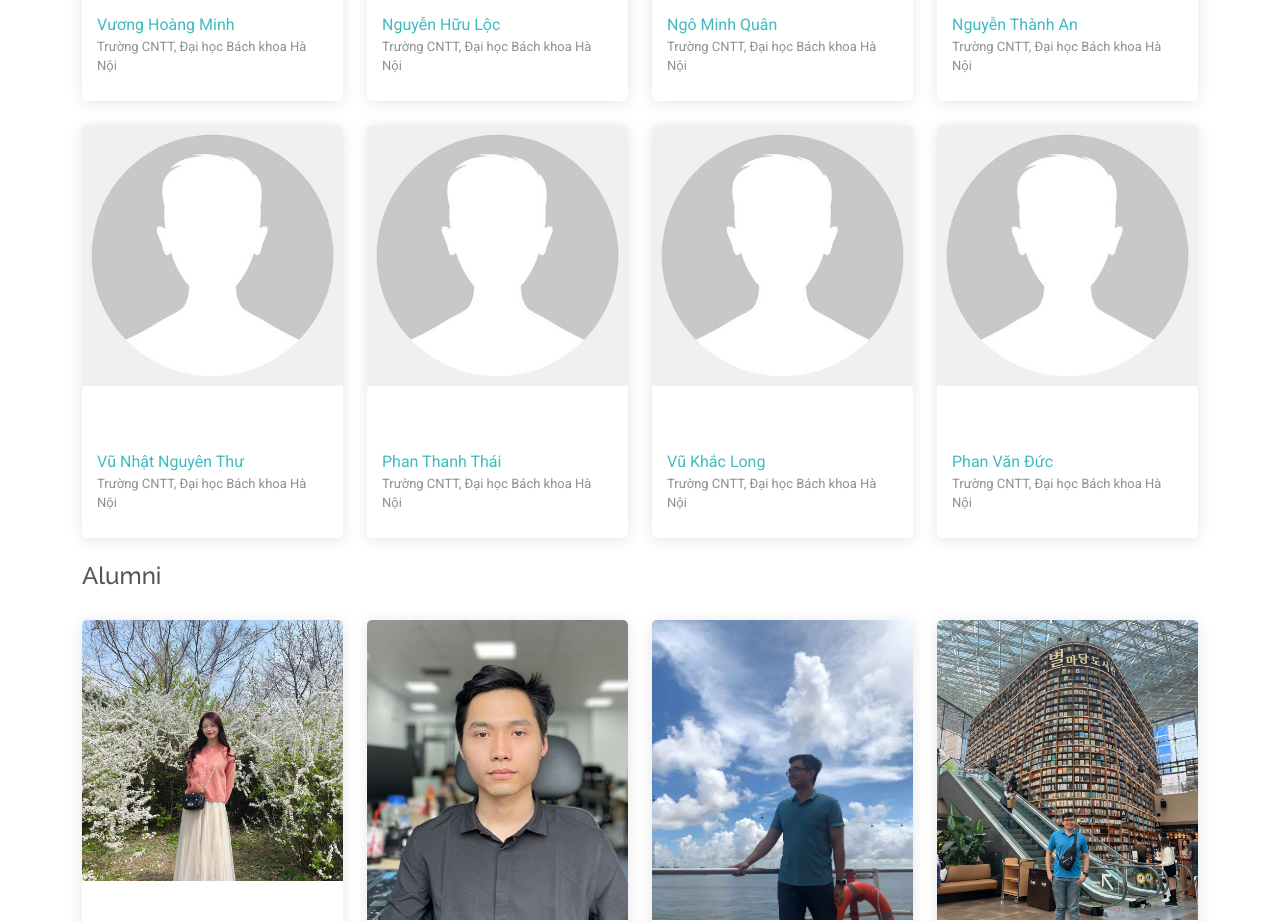
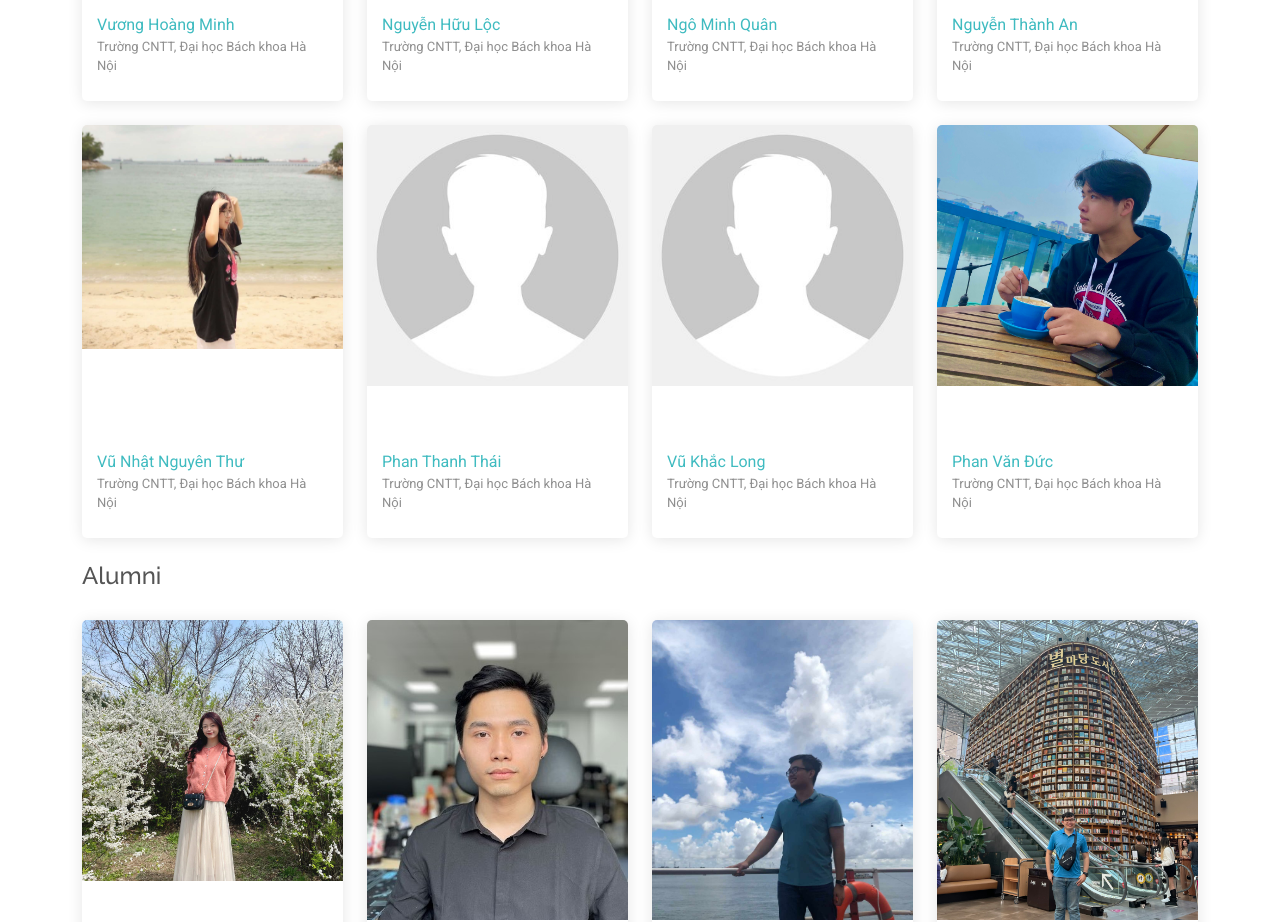
Before and after one commit to iselab-dorlab/iselab-dorlab.github.io, a Next.js app: page /members in a window 1280 px wide. Shown: the part 3080-4002 px from the top of the page. Built offline with nearby package versions, Linux system fonts and the light colour scheme.

Commit message:
update member img

```diff
--- a/views/Members.js
+++ b/views/Members.js
@@ -244,7 +244,7 @@ const Member = () => {
             position: 'Trường CNTT, Đại học Bách khoa Hà Nội'
         },
         {
-            imgSrc: 'assets/img/members/avt.png',
+            imgSrc: 'assets/img/members/thu.jpg',
             links: [
                 { href: '', iconClass: 'fa-brands fa-google-scholar' },
                 { href: '', iconClass: 'bi bi-linkedin' },
@@ -274,7 +274,7 @@ const Member = () => {
             position: 'Trường CNTT, Đại học Bách khoa Hà Nội'
         },
         {
-            imgSrc: 'assets/img/members/avt.png',
+            imgSrc: 'assets/img/members/duc.jpg',
             links: [
                 { href: '', iconClass: 'fa-brands fa-google-scholar' },
                 { href: '', iconClass: 'bi bi-linkedin' },
```
Also changed, not shown: public/assets/img/members/duc.jpg (added), public/assets/img/members/thu.jpg (added).
